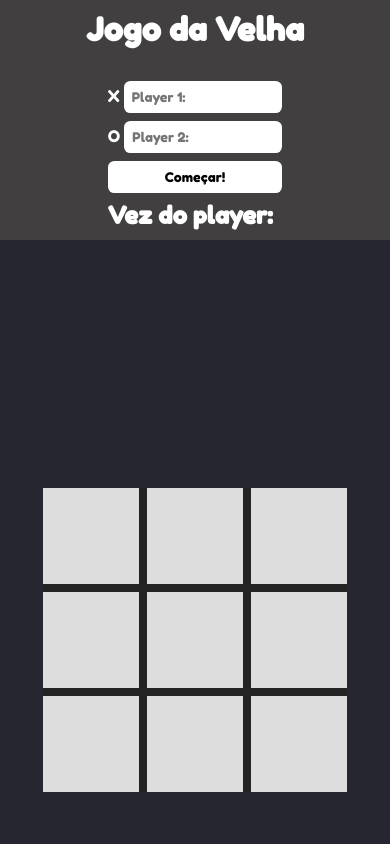
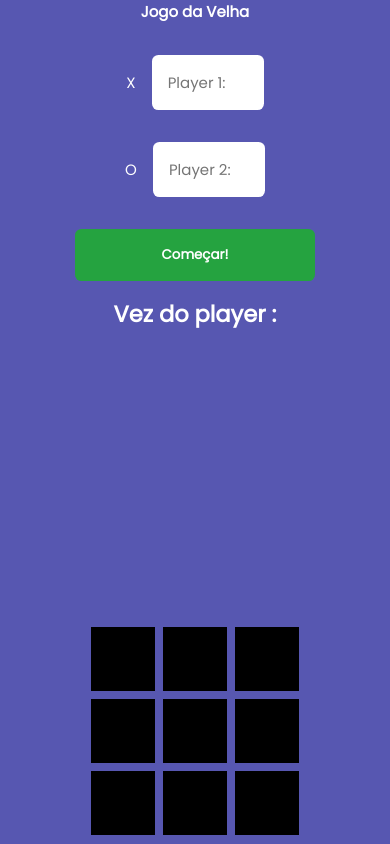
Before and after one commit to Alexandre192001/jogo-da-velha, a website: page index.html in a window 390 px wide. Shown: the top 844 px of the page. Drawn offline with Linux system fonts and the light colour scheme.

Commit message:
Finnaly project

```diff
--- a/assets/scss/index.scss
+++ b/assets/scss/index.scss
@@ -1,84 +1,115 @@
-@import url('https://fonts.googleapis.com/css2?family=Fredoka+One&display=swap');
-
-$font-fredoka:"Fredoka One";
+@import url('https://fonts.googleapis.com/css2?family=Poppins&display=swap');
+$font-poppins:"Poppins";
 
 *{
   margin: 0%;
   padding: 0%;
   box-sizing: border-box;
-  font-family: $font-fredoka;
-}
-
-body{
-  overflow: hidden;
+  font-family: $font-poppins;
+  color: #fff;
 }
 
 .sessao-header{
-  background-color:#413f3f;
+  background-color: #5757b1;
+
+  .title-section{
+    text-align: center;
     color: #fff;
-  width: 100%;
-  height: 15rem;
-  gap: 2rem;
+    font-size: 3rem;
+    position: relative;
+
+    &::before{
+      position: absolute;
+      content: "";
+      width: 8rem;
+      height: .2rem;
+      bottom: 0;
+    }
+  }
+
+  .players-container-wrapper{
     display: flex;
+    align-items: center;
     flex-direction: column;
-  align-items:center;
-  justify-content: center;
+    margin-top: 2rem;
 
     .players-container{
       display: flex;
-    flex-direction: column;
-    gap: .5rem;
+      gap: 2rem;
 
       .players{
+        display: flex;
+        align-items: center;
+        justify-content: center;
+        gap: 1rem;
+
+        label{
+          font-size: 40px;
+        }
 
         input{
-        outline:none;
-        padding:.5rem;
-        border:none;
+          font-size: 20px;
+          color: #000;
+          outline: none;
+          padding: 1rem;
+          border: none;
           border-radius: .4rem;
-        transition: 200ms ease-in;
-
-        &:focus{
-          background-color:#b6b6b6;
         }
       }
     }
+
+    .group-player{
+      display: flex;
+      flex-direction: column;
+      gap: 1rem;
+      text-align: center;
+
       .start{
+        margin-top: 2rem;
+        border: none;
+        width: 15rem;
+        padding: 1rem;
+        color: #fff;
+        font-weight: bolder;
+        border-radius: .4rem;
         cursor: pointer;
-      border: none;
-      border-radius: .4rem;
-      color: rgb(0, 0, 0);
-      padding: .5rem;
-      background-color:rgb(255, 255, 255);
-      transition: 200ms ease-in;
+        background-color: #25a340;
+        transition: all .4s ease;
 
         &:hover{
-        transform: scale(1.1);
-        background-color: rgb(200, 53, 82);
-        color: #fff;
-        border: solid 2px #fff;
+          background-color: #fff;
+          color:#25a340;
+          border: solid 1px #25a340;
+        }
+      }
+
+      h2 span{
+        color: #000000;
       }
     }
   }
 }
+
+
+
 .sessao-main{
   height: 50rem;
   width: 100%;
-  background-color:#262631;
+  background-color:#5757b1;
   display:flex;
   align-items: center;
   justify-content: center;
 
   .sessao-tabuleiro{
-    background-color: #232323;
     display: grid;
-    grid-template-columns: 6rem 6rem 6rem;
-    grid-template-rows: 6rem 6rem 6rem;
+    grid-template-columns: 10rem 10rem 10rem;
+    grid-template-rows: 10rem 10rem 10rem;
     gap: .5rem;
     max-width:19rem;
+    place-content: center;
 
     span{
-      background-color:#ddd;
+      background-color:#000000;
       cursor: pointer;
       display: grid;
       place-content: center;
@@ -90,3 +121,55 @@ body{
     }
   }
 }
+
+
+@media(max-width:700px){
+  .sessao-header{
+    .players-container-wrapper{
+      .players-container{
+        flex-direction: column;
+        .players{
+          width: 100%;
+
+          input{
+            width:100%;
+          }
+        }
+      }
+    }
+  }
+}
+
+@media(max-width:500px){
+  .sessao-header{
+    .title-section{
+      font-size: 15px;
+    }
+    .players-container-wrapper{
+      .players-container{
+        .players{
+          label{
+            font-size: 15px;
+          }
+          input{
+            font-size: 15px;
+            width: 7rem;
+          }
+        }
+      }
+      .group-player{
+        font-size: 15px;
+        button{
+          width: 80%;
+        }
+      }
+    }
+  }
+  .sessao-main{
+    overflow: hidden;
+    .sessao-tabuleiro{
+      grid-template-columns:4rem 4rem 4rem;
+    grid-template-rows: 4rem 4rem 4rem;
+    }
+  }
+}
--- a/index.html
+++ b/index.html
@@ -5,23 +5,20 @@
   <meta charset="UTF-8">
   <meta http-equiv="X-UA-Compatible" content="IE=edge">
   <meta name="viewport" content="width=device-width, initial-scale=1.0">
-  <!-- === JS === -->
   <script defer src="./assets/js/index.js"></script>
-  <!-- === CSS === -->
   <link rel="stylesheet" href="./assets/css/index.css">
   <title>Jogo da Velha</title>
 </head>
 
 <body>
-  <!-- === Header === -->
+
   <header class="sessao-header">
 
-    <!-- === Título do Header === -->
     <h1 class="title-section">Jogo da Velha</h1>
 
-    <!-- === Container-players === -->
+    <div class="players-container-wrapper">
+
       <div class="players-container">
-
         <div class="players">
           <label for="player1">X</label>
           <input type="text" id="player1" placeholder="Player 1:">
@@ -31,13 +28,17 @@
           <label for="player2">O</label>
           <input type="text" id="player2" placeholder="Player 2:">
         </div>
+      </div>
 
+      <div class="group-player">
         <button class="start">Começar!</button>
-      <h2> Vez do player: <span id="turnPlayer"></span></h2>
+        <h2> Vez do player : <span id="turnPlayer"></span></h2>
+      </div>
+
     </div>
   </header>
   <main class="sessao-main">
-  <!-- === TABULEIRO === -->
+
     <section class="sessao-tabuleiro">
 
       <span data-region="0.0"></span>
```
Also changed, not shown: assets/js/index.js (+4 -4 lines), assets/css/index.css, 2 other files. Lines whose indentation alone changed are shown as unchanged.
